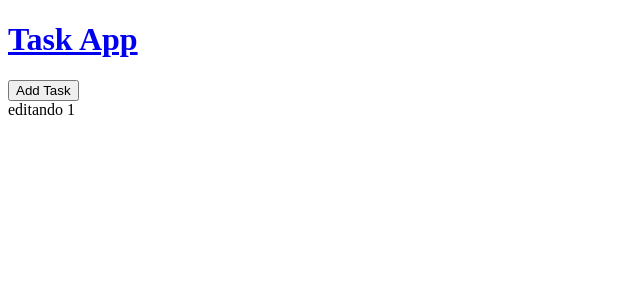
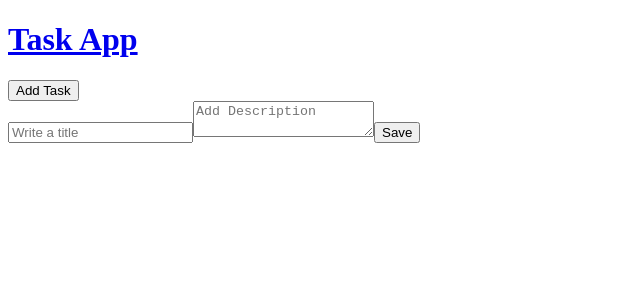
Before and after one commit to AMDER1977/tasklist, a Next.js app: page /edit/1 in a window 1280 px wide. Shown: the top 300 px of the page, without its empty margins (0-640 px from the left). Built offline with nearby package versions, Linux system fonts and the light colour scheme.

Commit message:
"modificar tareas"

```diff
--- a/src/app/component/TaskCard.js
+++ b/src/app/component/TaskCard.js
@@ -1,7 +1,9 @@
 import { useRouter } from "next/navigation";
+import { useTasks } from "../../context/TaskContext";
 
 export const TaskCard = ({ task }) => {
   const router = useRouter();
+  const { deleteTask } = useTasks();
 
   return (
     <div
--- a/src/app/edit/[id]/page.js
+++ b/src/app/edit/[id]/page.js
@@ -1,7 +1,3 @@
-import React from "react";
+import NewForm from "../../new/page";
 
-function Editpage({ params }) {
-  return <div>editando {params.id}</div>;
-}
-
-export default Editpage;
+export default NewForm;
--- a/src/app/new/page.js
+++ b/src/app/new/page.js
@@ -1,11 +1,14 @@
 "use client";
-import { useState } from "react";
+import { useEffect, useState } from "react";
 import { useTasks } from "@/context/TaskContext";
 import { useRouter } from "next/navigation";
 
-function Page() {
-  const [task, setTask] = useState();
-  const { createTask } = useTasks();
+function Page({ params }) {
+  const [task, setTask] = useState({
+    title: "",
+    description: "",
+  });
+  const { tasks, createTask } = useTasks();
   const router = useRouter();
 
   const handleChange = (e) => {
@@ -14,17 +17,34 @@ function Page() {
 
   const handleSubmit = (e) => {
     e.preventDefault();
-    createTask(task.title, task.description);
+    if (params.id) {
+      console.log("editing");
+    } else {
+      createTask(task.title, task.description);
+    }
+
     router.push("/");
   };
+  useEffect(() => {
+    if (params.id) {
+      const taskId = tasks.find((task) => task.id === params.id);
+      if (taskId) setTask(taskId.title, taskId.description);
+    }
+  }, []);
 
   return (
     <form onSubmit={handleSubmit}>
-      <input name="title" placeholder="Write a title" onChange={handleChange} />
+      <input
+        name="title"
+        placeholder="Write a title"
+        onChange={handleChange}
+        value={task.title}
+      />
       <textarea
         name="description"
         placeholder="Add Description"
         onChange={handleChange}
+        value={task.description}
       />
       <button>Save</button>
     </form>
--- a/src/context/TaskContext.js
+++ b/src/context/TaskContext.js
@@ -44,11 +44,18 @@ export const TaskProvider = ({ children }) => {
       },
     ]);
   };
+  const deleteTask = (id) => {
+    setTask([...tasks.filter((task) => task.id !== id)]);
+  };
+  const updateTask = (id) => {
+    setTask([...tasks.map(((task) => task.id === id) ? {} : task)]);
+  };
   return (
     <TaskContext.Provider
       value={{
         tasks,
         createTask,
+        deleteTask,
       }}
     >
       {children}
```
